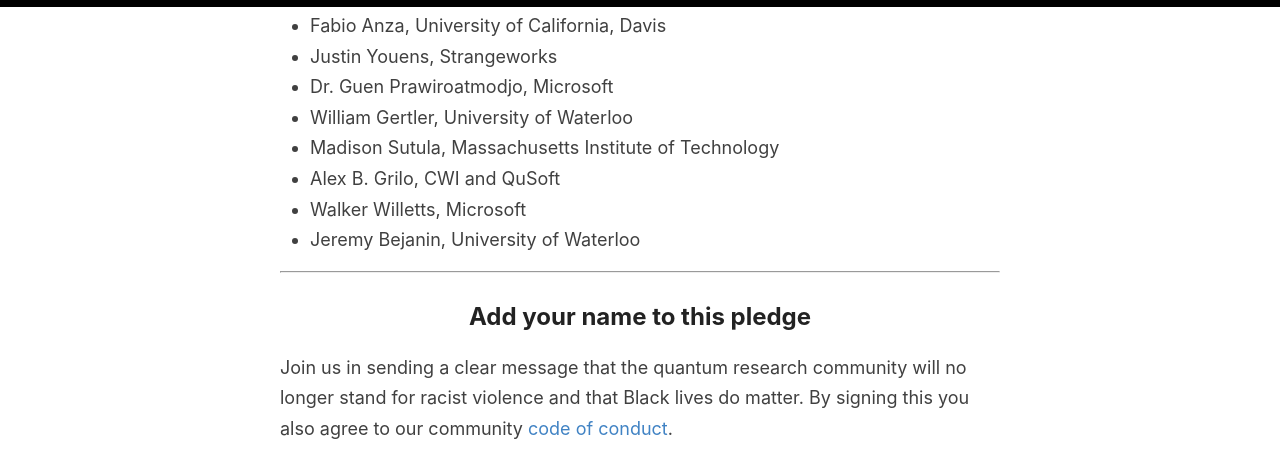
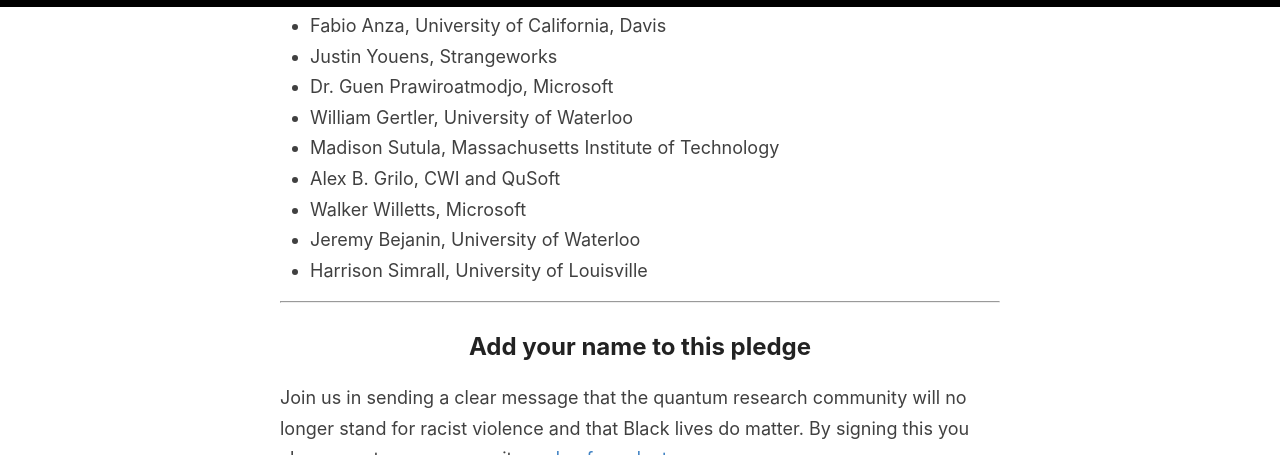
Before and after one commit to quantumforblacklives/quantumforblacklives.github.io, a Jekyll site: the page built from index.html, in a window 1280 px wide and 900 px high, scrolled down 5144 px, cut to the strip 0-455 px from the top of the window. Built offline with Jekyll 4.4.1, drawn with Linux system fonts in a browser that asks for light colours; the list of posts is cut into pages by our own code.

Commit message:
Add signature from Harrison Simrall.

```diff
--- a/_includes/signatories.md
+++ b/_includes/signatories.md
@@ -70,3 +70,4 @@
 - Alex B. Grilo, CWI and QuSoft
 - Walker Willetts, Microsoft
 - Jeremy Bejanin, University of Waterloo
+- Harrison Simrall, University of Louisville
```
